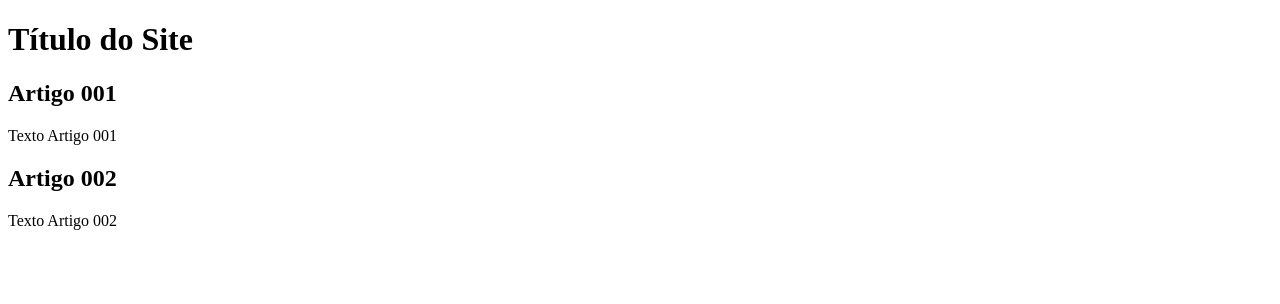
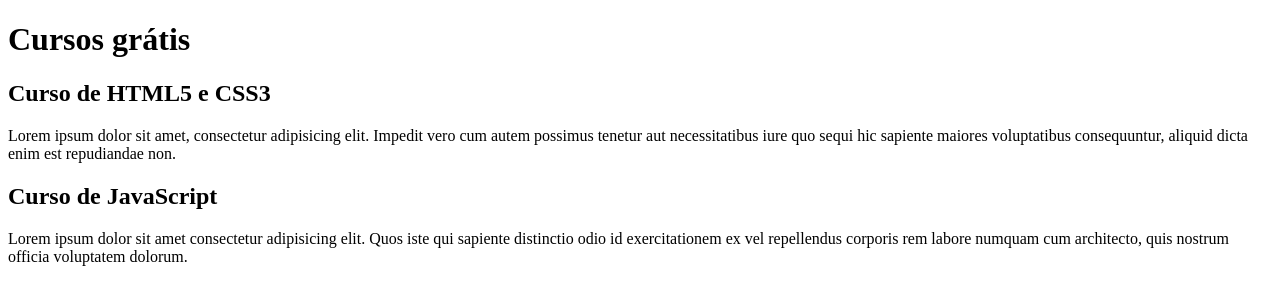
Before and after one commit to gabriel-vdq/projeto-site, a plain HTML site: page index.html in a window 1280 px wide. Drawn offline with Linux system fonts and the light colour scheme.

Commit message:
comecei a escrever o conteúdo

```diff
--- a/index.html
+++ b/index.html
@@ -9,15 +9,15 @@
 <body>
     <main>
         <header>
-            <h1>Título do Site</h1>
+            <h1>Cursos grátis</h1>
         </header>
         <article>
-            <h2>Artigo 001</h2>
-            <p>Texto Artigo 001</p>
+            <h2>Curso de HTML5 e CSS3</h2>
+            <p>Lorem ipsum dolor sit amet, consectetur adipisicing elit. Impedit vero cum autem possimus tenetur aut necessitatibus iure quo sequi hic sapiente maiores voluptatibus consequuntur, aliquid dicta enim est repudiandae non.</p>
         </article>
         <article>
-            <h2>Artigo 002</h2>
-            <p>Texto Artigo 002</p>
+            <h2>Curso de JavaScript</h2>
+            <p>Lorem ipsum dolor sit amet consectetur adipisicing elit. Quos iste qui sapiente distinctio odio id exercitationem ex vel repellendus corporis rem labore numquam cum architecto, quis nostrum officia voluptatem dolorum.</p>
         </article>
     </main>
 </body>
```
